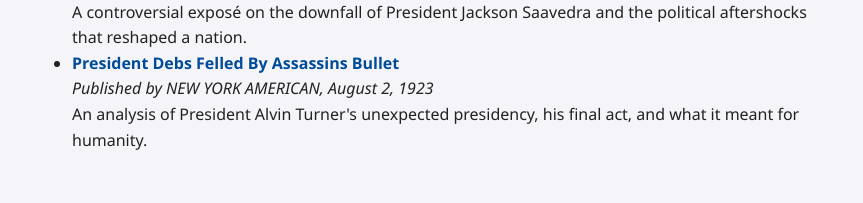
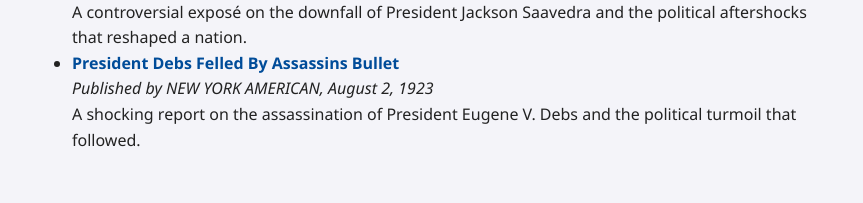
Before and after one commit to CloudCultist/Youcannothavethestars, a plain HTML site: page articles.html in a window 1280 px wide. Shown: the part 314-517 px from the top of the page, without its empty margins (208-1071 px from the left). Drawn offline with Linux system fonts and the light colour scheme.

Commit message:
Update articles.html

```diff
--- a/articles.html
+++ b/articles.html
@@ -27,7 +27,7 @@
       <li>
         <a href="articles/debs-felled-assassins-bullet.html"><strong>President Debs Felled By Assassins Bullet</strong></a><br>
         <em>Published by NEW YORK AMERICAN, August 2, 1923</em><br>
-        An analysis of President Alvin Turner's unexpected presidency, his final act, and what it meant for humanity.
+       A shocking report on the assassination of President Eugene V. Debs and the political turmoil that followed.
       </li>
 
       <!-- Add more articles below as you write them -->
```
